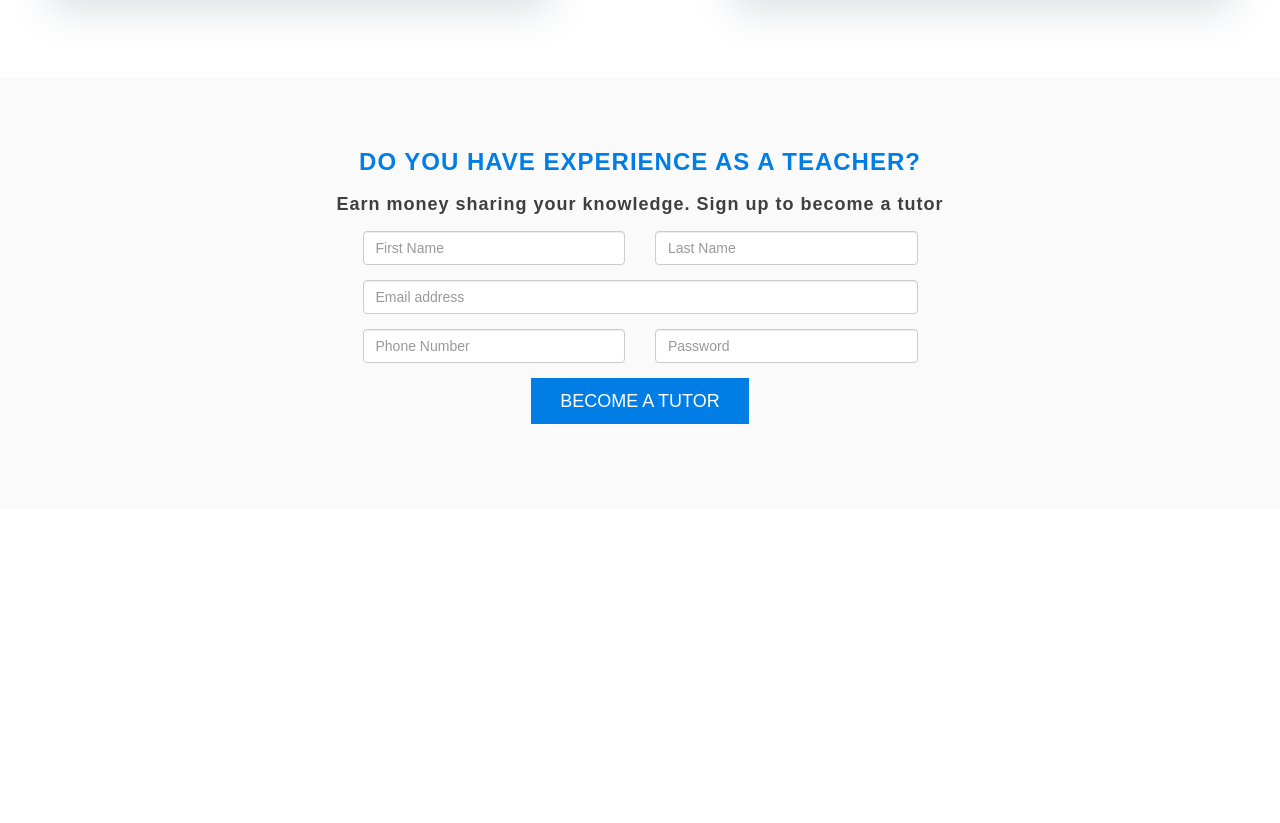
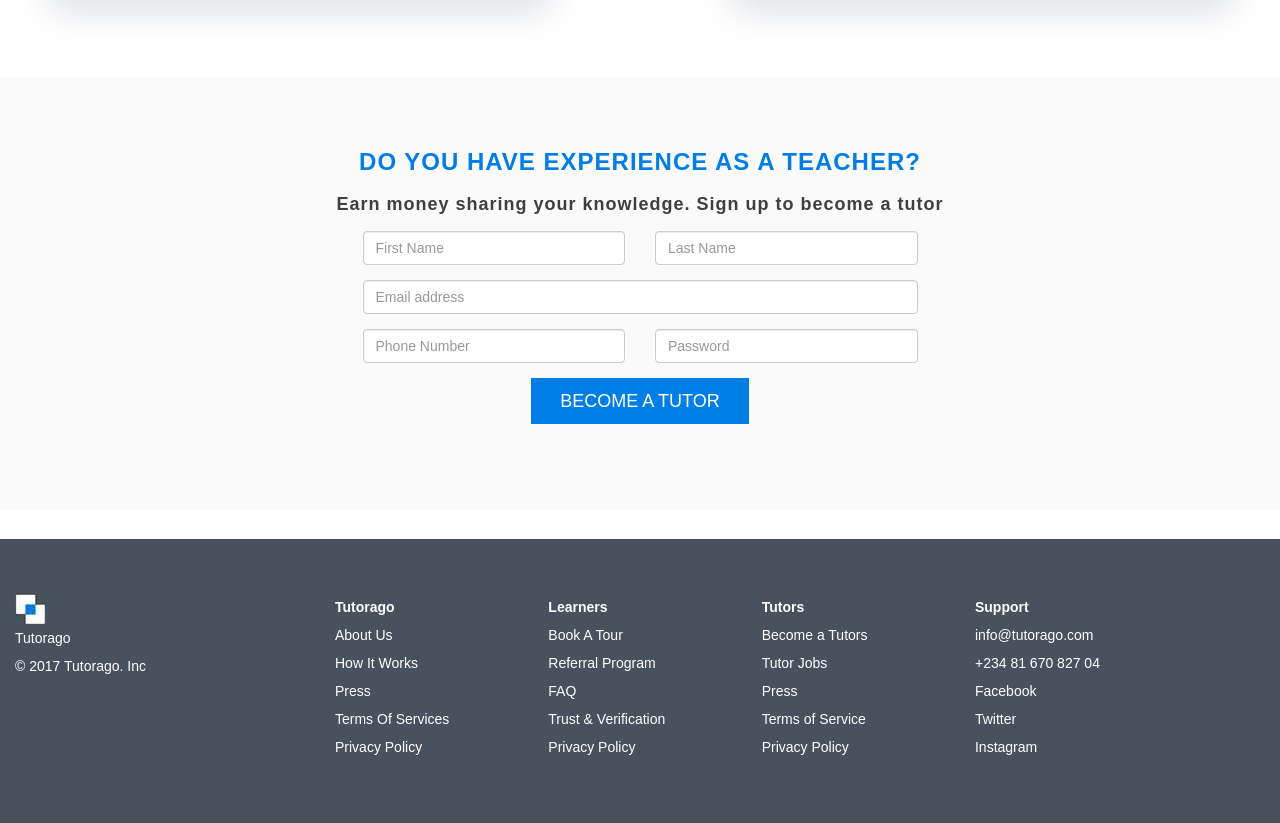
Before and after one commit to oloyedejamiu/tutorago, a plain HTML site: page index.html in a window 1280 px wide. Shown: the part 2447-3270 px from the top of the page. Before the commit the page ends 2956 px from the top, so only its background shows below. Drawn offline with nearby package versions, Linux system fonts and the light colour scheme; a web font is replaced by a local one.

Commit message:
updated index footer

```diff
--- a/css/custom.css
+++ b/css/custom.css
@@ -1070,8 +1070,6 @@ ul {
 }
 
 
-
-
 .category {
   padding: 25px 0px 0px 0px;
   text-align: center;
--- a/index.html
+++ b/index.html
@@ -165,9 +165,8 @@
 
     </div>
 
+    </div>
 
-
-    </div>
 <div class="section" style="padding-top: 40px !important; padding-bottom: 10px !important;">
     <div class="container">
     <div class="row">
@@ -327,7 +326,8 @@ home tutoring platform.</p>
     </div>
 <div class="section ash-background">
 <div class="container">
-  <div class="row">
+
+    <div class="row">
     <h4 class="text-center blue-color">DO YOU HAVE EXPERIENCE AS A TEACHER?</h4>
     <h5 class="text-center">Earn money sharing your knowledge. Sign up to become a tutor</h5>
     <div class="col-md-6 col-md-offset-3">
@@ -370,8 +370,67 @@ home tutoring platform.</p>
             </div>
         </div>
 
-   </div>
-</div>
+    </div>
+    </div>
+    </div>
+    </div>
+
+    <!-- Start Footer Area  !-->
+    <footer>
+        <div class="container-fluid">
+            <div class="row">
+                <div class="col-md-3 col-xs-6">
+                    <ul class="footer-text">
+                        <li><a href=""></a><img src="images/logo.jpg" alt=""></li>
+                        <li><a href=""></a>Tutorago</li>
+                        <li><a href=""></a>&copy; 2017 Tutorago. Inc</li>
+
+                    </ul>
+                </div>
+                <div class="col-md-2 col-xs-6">
+                    <ul class="footer-text">
+                        <li class="bold-font">Tutorago</li>
+                        <li><a href=""></a>About Us</li>
+                        <li><a href=""></a>How It Works</li>
+                        <li><a href=""></a>Press</li>
+                        <li><a href=""></a>Terms Of Services</li>
+                        <li><a href=""></a>Privacy Policy</li>
+                    </ul>
+                </div>
+                <div class="col-md-2 hidden-xs">
+                    <ul class="footer-text">
+                        <li class="bold-font">Learners</li>
+                        <li><a href=""></a>Book A Tour</li>
+                        <li><a href=""></a>Referral Program</li>
+                        <li><a href=""></a>FAQ</li>
+                        <li><a href=""></a>Trust & Verification</li>
+                        <li><a href=""></a>Privacy Policy</li>
+                    </ul>
+                </div>
+                <div class="col-md-2 hidden-xs">
+                    <ul class="footer-text">
+                        <li class="bold-font">Tutors</li>
+                        <li><a href=""></a>Become a Tutors</li>
+                        <li><a href=""></a>Tutor Jobs</li>
+                        <li><a href=""></a>Press</li>
+                        <li><a href=""></a>Terms of Service</li>
+                        <li><a href=""></a>Privacy Policy</li>
+                    </ul>
+                </div>
+                <div class="col-md-2 hidden-xs">
+                    <ul class="footer-text">
+                        <li class="bold-font">Support</li>
+                        <li><a href=""></a>info@tutorago.com</li>
+                        <li><a href=""></a>+234 81 670 827 04</li>
+                        <li><a href=""></a> Facebook</li>
+                        <li><a href=""></a> Twitter</li>
+                        <li><a href=""></a> Instagram</li>
+                    </ul>
+                </div>
+            </div>
+        </div>
+    </footer>
+    <!--  Footer End Here !-->
 
 
     <!-- End Content -->
```
